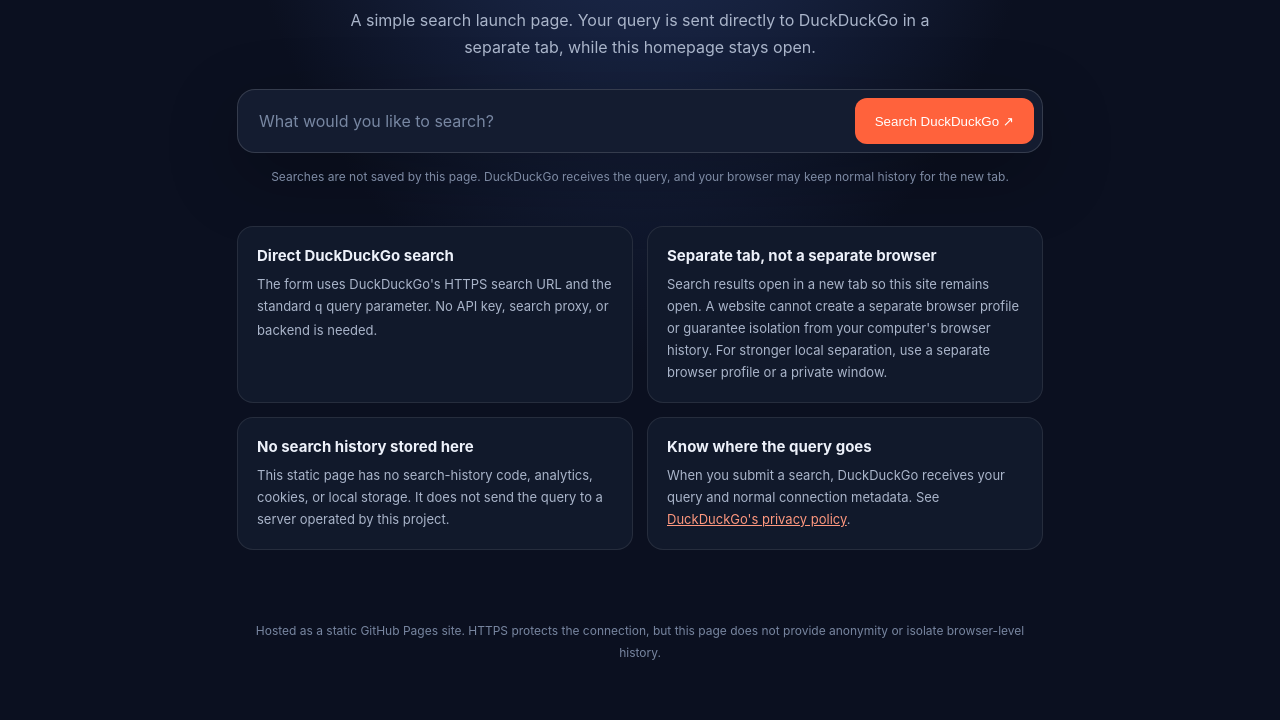
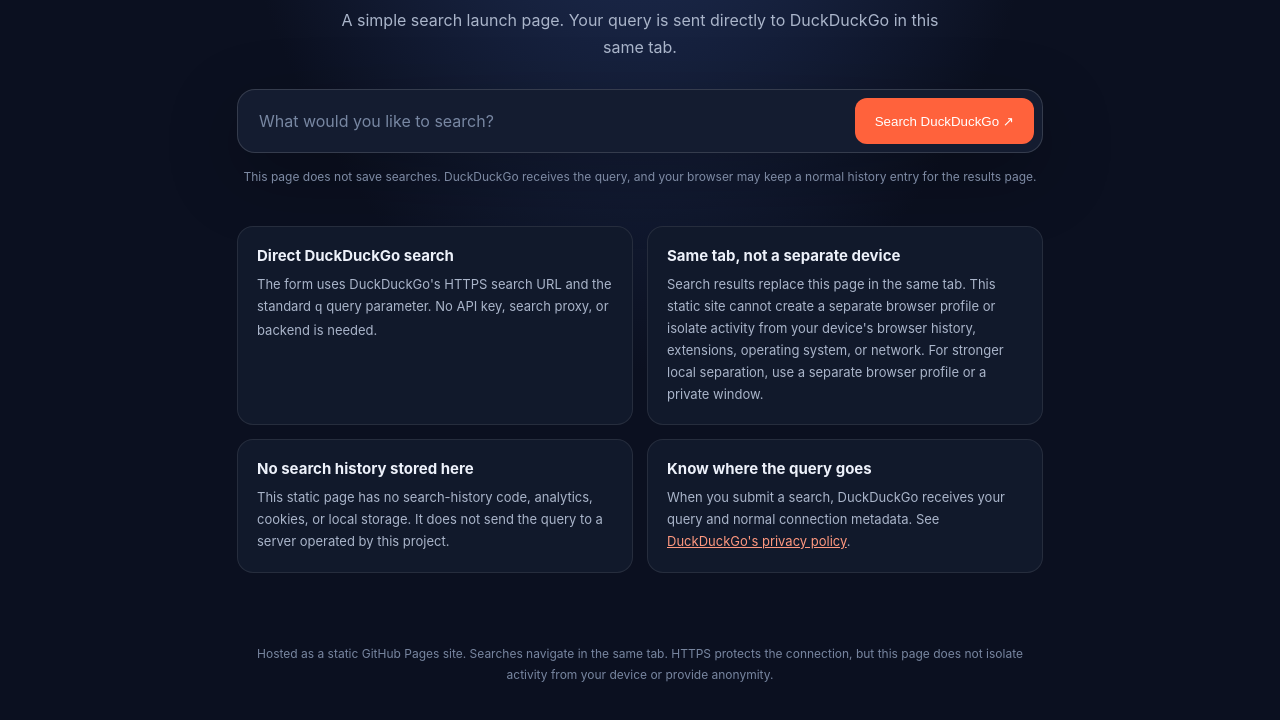
Before and after one commit to AssassinCoder188/assassin-proxy-v2, a website: page index.html in a window 1280 px wide. Shown: the part 227-947 px from the top of the page. Before the commit the page ends 925 px from the top, so only its background shows below. Drawn offline with Linux system fonts and the light colour scheme.

Commit message:
Keep DuckDuckGo search results in the same tab

```diff
--- a/index.html
+++ b/index.html
@@ -43,12 +43,12 @@
 <main>
   <section class="hero" aria-labelledby="title">
     <h1 id="title">Search on your terms<span>.</span></h1>
-    <p class="lead">A simple search launch page. Your query is sent directly to DuckDuckGo in a separate tab, while this homepage stays open.</p>
-    <form class="searchbar" id="searchForm" action="https://duckduckgo.com/" method="get" target="_blank" rel="noopener noreferrer">
+    <p class="lead">A simple search launch page. Your query is sent directly to DuckDuckGo in this same tab.</p>
+    <form class="searchbar" id="searchForm" action="https://duckduckgo.com/" method="get" target="_self">
       <input id="query" name="q" type="search" aria-label="Search DuckDuckGo" placeholder="What would you like to search?" autocomplete="off" required>
       <button type="submit">Search DuckDuckGo ↗</button>
     </form>
-    <p class="hint">Searches are not saved by this page. DuckDuckGo receives the query, and your browser may keep normal history for the new tab.</p>
+    <p class="hint">This page does not save searches. DuckDuckGo receives the query, and your browser may keep a normal history entry for the results page.</p>
   </section>
   <section class="info" aria-label="How it works">
     <article class="card">
@@ -56,8 +56,8 @@
       <p>The form uses DuckDuckGo's HTTPS search URL and the standard <code>q</code> query parameter. No API key, search proxy, or backend is needed.</p>
     </article>
     <article class="card">
-      <h2>Separate tab, not a separate browser</h2>
-      <p>Search results open in a new tab so this site remains open. A website cannot create a separate browser profile or guarantee isolation from your computer's browser history. For stronger local separation, use a separate browser profile or a private window.</p>
+      <h2>Same tab, not a separate device</h2>
+      <p>Search results replace this page in the same tab. This static site cannot create a separate browser profile or isolate activity from your device's browser history, extensions, operating system, or network. For stronger local separation, use a separate browser profile or a private window.</p>
     </article>
     <article class="card">
       <h2>No search history stored here</h2>
@@ -69,6 +69,6 @@
     </article>
   </section>
 </main>
-<footer>Hosted as a static GitHub Pages site. HTTPS protects the connection, but this page does not provide anonymity or isolate browser-level history.</footer>
+<footer>Hosted as a static GitHub Pages site. Searches navigate in the same tab. HTTPS protects the connection, but this page does not isolate activity from your device or provide anonymity.</footer>
 </body>
 </html>
```
